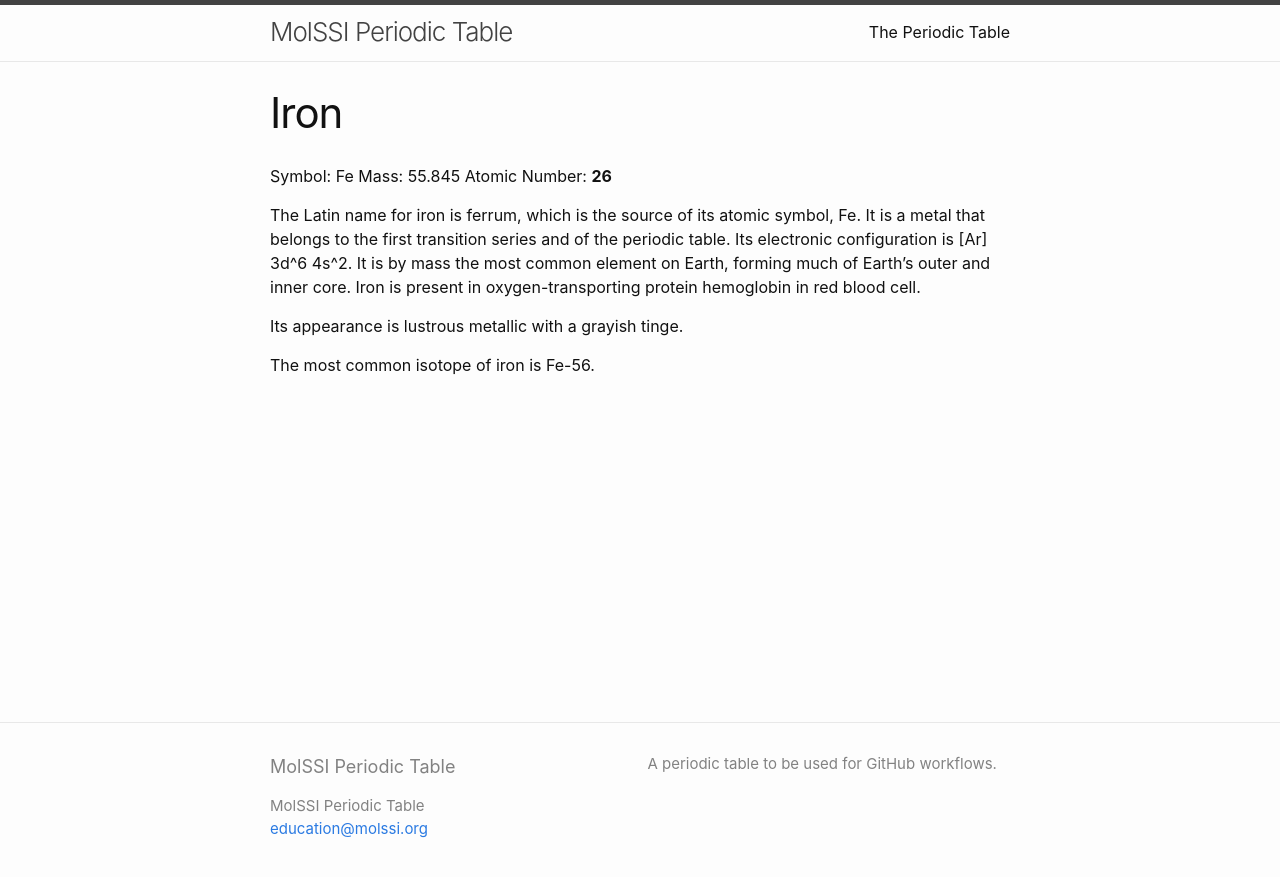
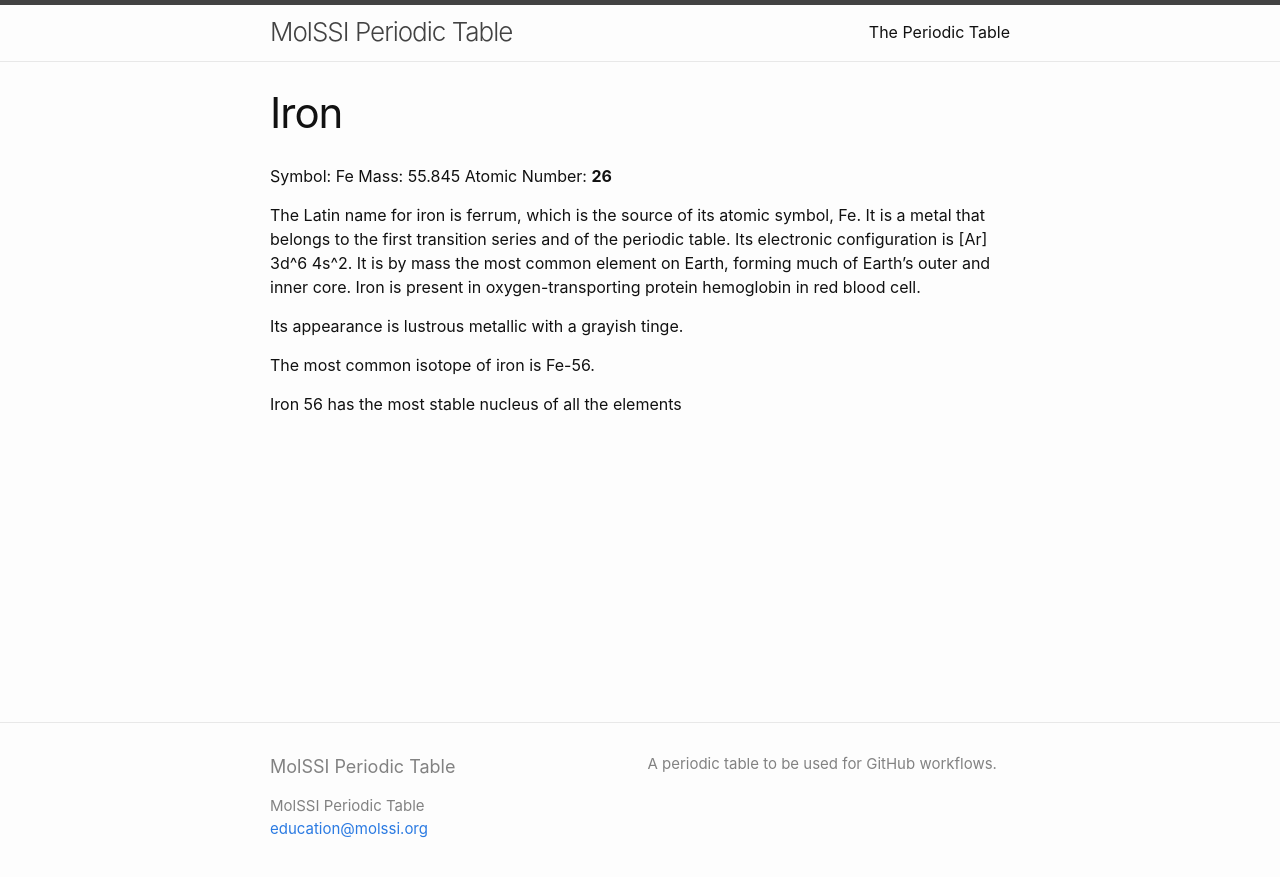
Before and after one commit to MolSSI-Education/periodic-table, a Jekyll site: the page built from elements/iron.md, in a window 1280 px wide. Shown: the top 877 px of the page. Built offline with Jekyll 4.4.1, drawn with Linux system fonts in a browser that asks for light colours.

Commit message:
added another fact about Iron

```diff
--- a/elements/iron.md
+++ b/elements/iron.md
@@ -18,3 +18,5 @@ protein hemoglobin in red blood cell.
 Its appearance is lustrous metallic with a grayish tinge.
 
 The most common isotope of iron is Fe-56.
+
+Iron 56 has the most stable nucleus of all the elements
```
